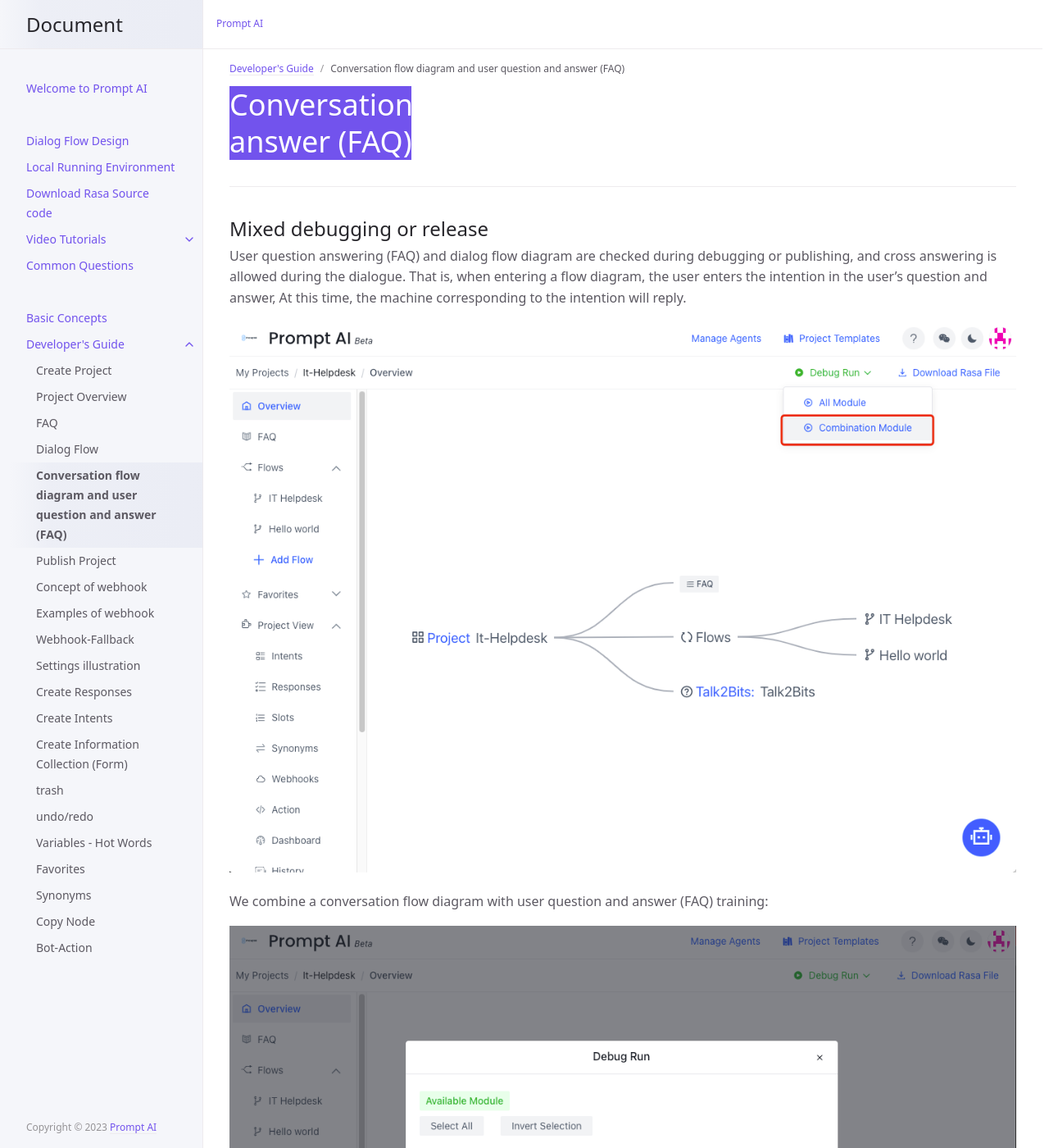
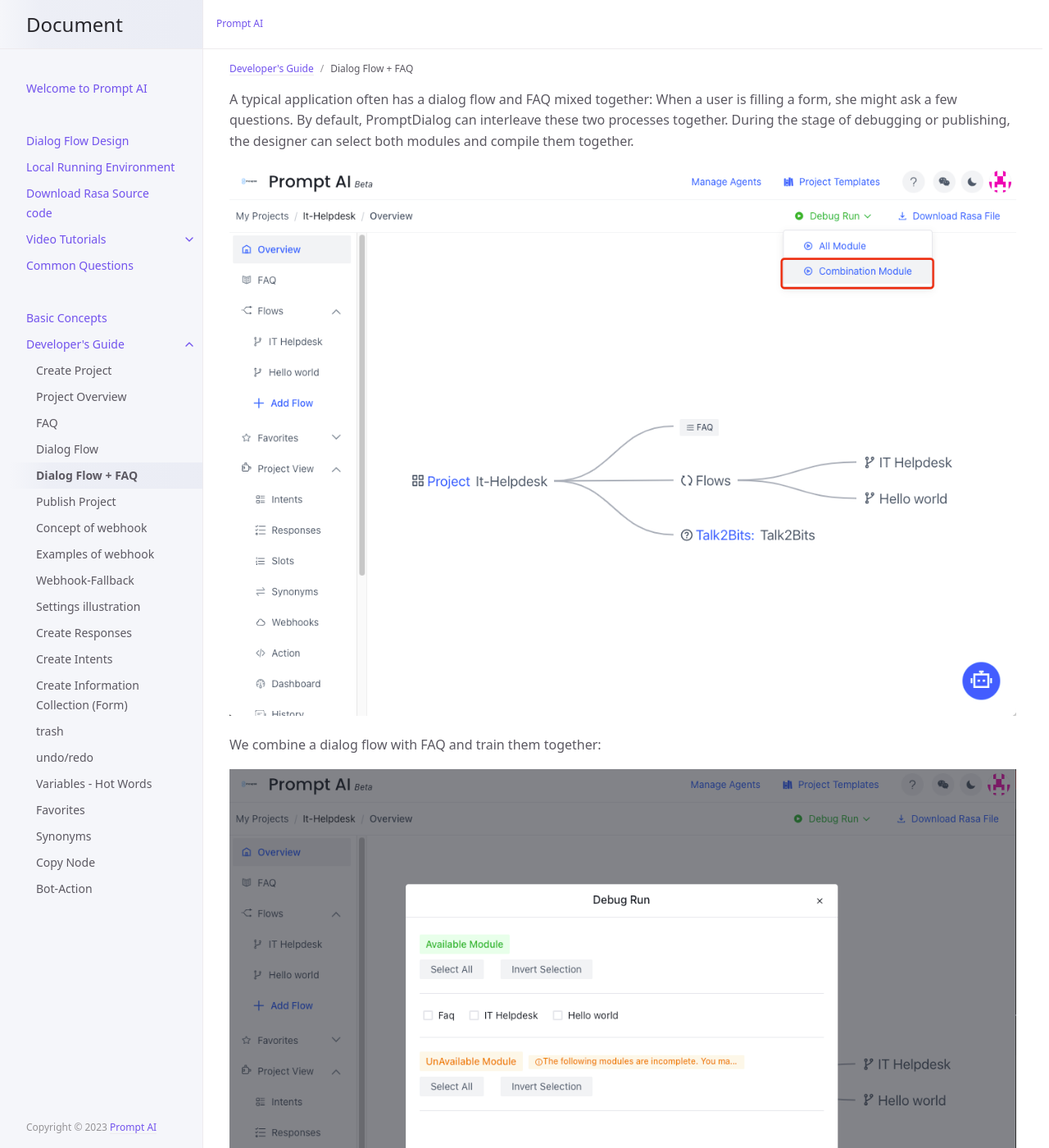
Before and after one commit to PromptAI/promptdialog, a Jekyll site: the page built from docs/tutorial/flow_and_faq/01-flow-and-faq.md, in a window 1280 px wide and 1400 px high. Shown: the whole window at 82% size. Built offline with Jekyll 4.4.1, drawn with Linux system fonts in a browser that asks for light colours; some of the changed text lies outside the part shown.

Commit message:
Update 01-flow-and-faq.md

```diff
--- a/docs/tutorial/flow_and_faq/01-flow-and-faq.md
+++ b/docs/tutorial/flow_and_faq/01-flow-and-faq.md
@@ -1,23 +1,15 @@
 ---
 layout: en
-title: Conversation flow diagram and user question and answer (FAQ)
+title: Dialog Flow + FAQ
 parent: Developer's Guide
 nav_order: 5
 ---
-
-# Conversation flow diagram and user question and answer (FAQ)
-{: .no_toc .header }
----
-
-## Mixed debugging or release
-
-User question answering (FAQ) and dialog flow diagram are checked during debugging or publishing, and cross answering is allowed during the dialogue. That is, when entering a flow diagram, the user enters the intention in the user's question and answer,
-At this time, the machine corresponding to the intention will reply.
+A typical application often has a dialog flow and FAQ mixed together: When a user is filling a form, she might ask a few questions.  By default, PromptDialog can interleave these two processes together.  During the stage of debugging or publishing, the designer can select both modules and compile them together.
 
 ![01](/assets/images/tutorial/flow_and_faq/1.png)
 
-We combine a conversation flow diagram with user question and answer (FAQ) training:
+We combine a dialog flow with FAQ and train them together:
 
 ![02](/assets/images/tutorial/flow_and_faq/2.png)
 
-In the dialogue process, we first conduct flow chart dialogue, and then conduct user question and answer dialogue.
+When this bot runs,  it follows the dialog flow.  Meanwhile, it can answer questions in FAQ.
```
